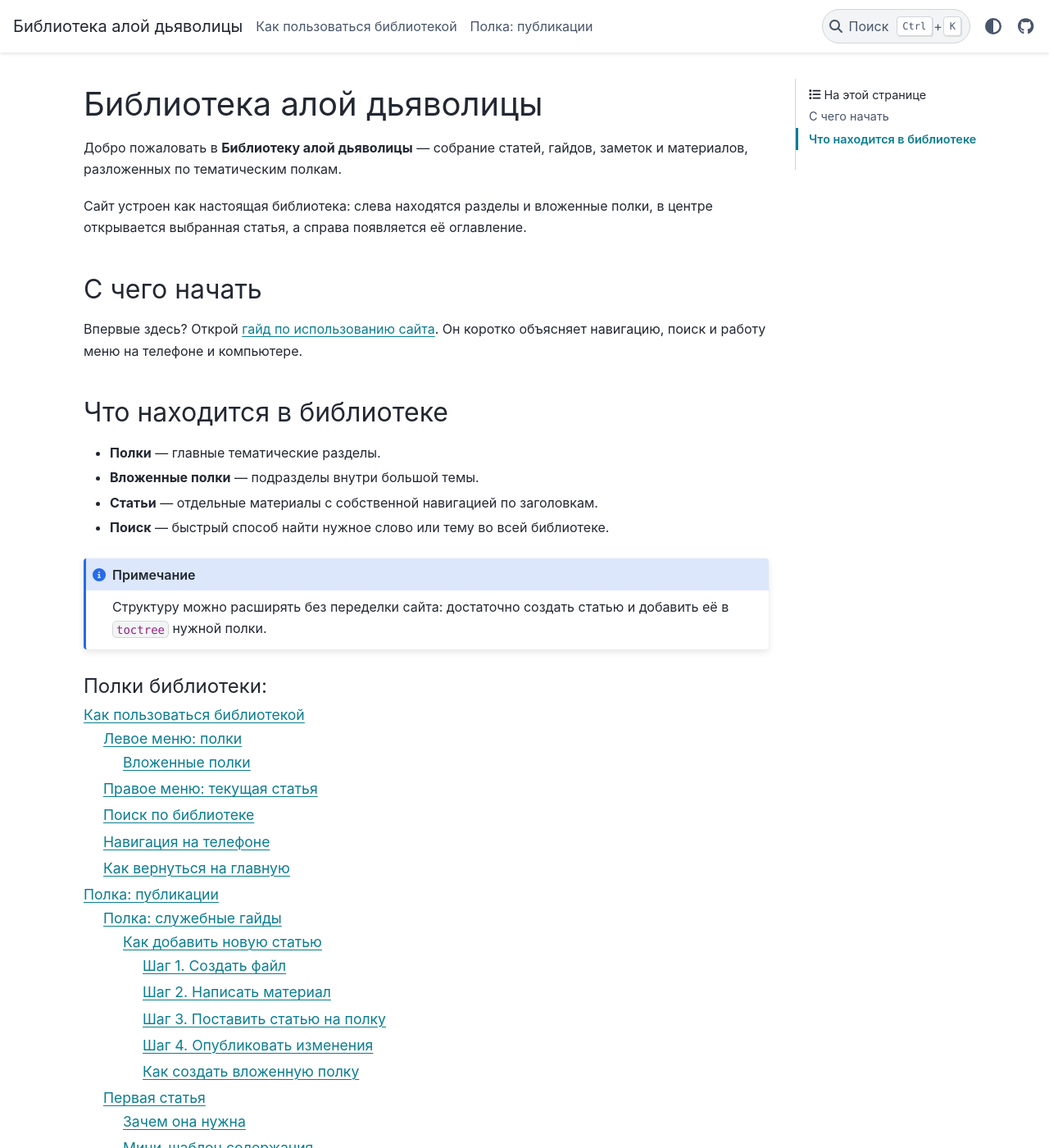
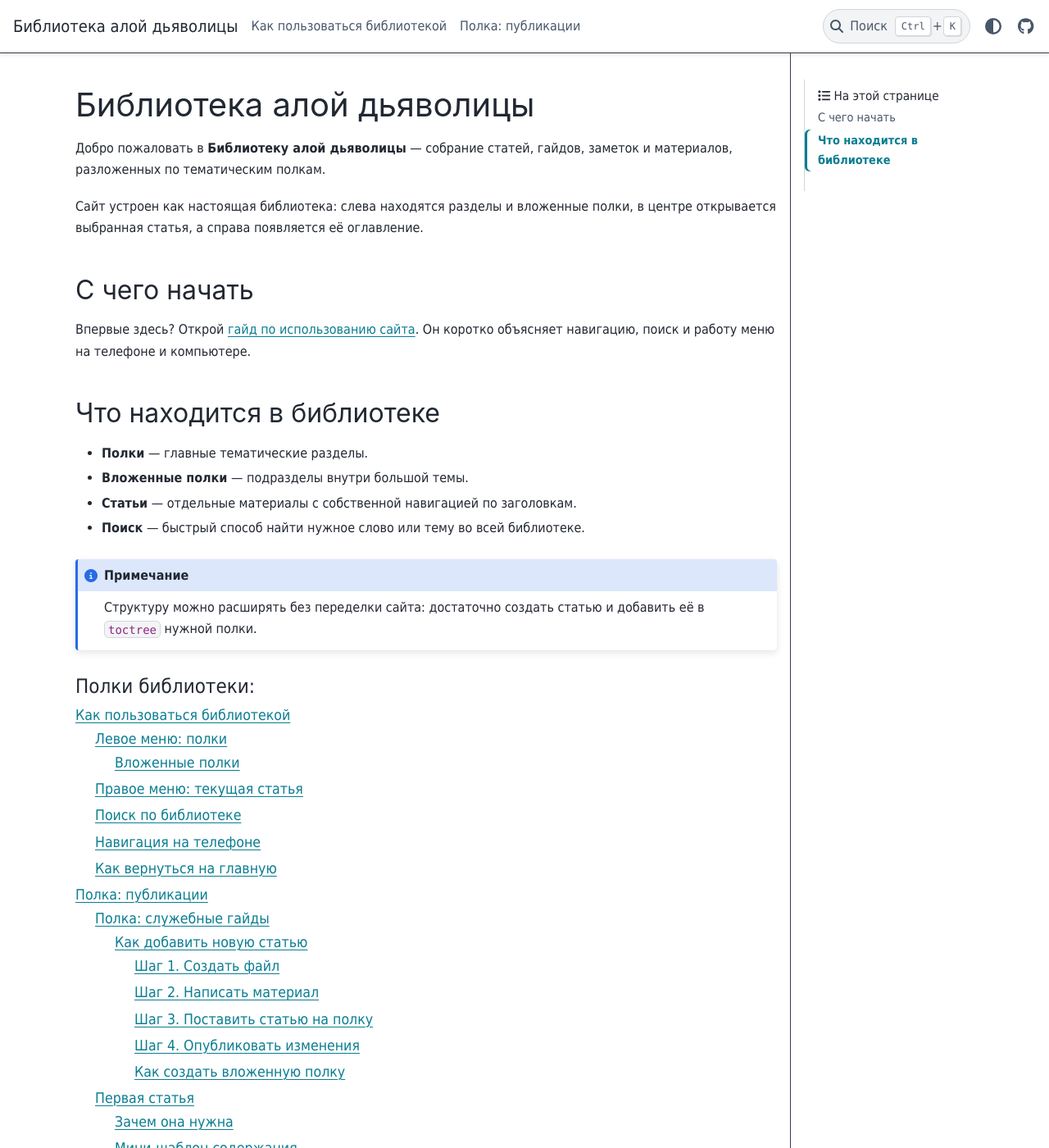
Before and after one commit to Dreafun/libraryscarletdevil, a Sphinx documentation site: the page built from docs/index.rst, in a window 1280 px wide and 1400 px high. Shown: the whole window at 82% size. Built offline with Sphinx 7.4.7 and the PyData theme 0.15.4, drawn with Linux system fonts in a browser that asks for light colours.

Commit message:
Apply Tahoma font and dark scarlet palette

```diff
--- a/docs/_static/custom.css
+++ b/docs/_static/custom.css
@@ -1,15 +1,79 @@
-/* Custom styles for Library Scarlet Devil */
+/* Оформление «Библиотеки алой дьяволицы». */
 
 :root {
-  --scarlet-accent: #8b1e3f;
+  --scarlet-accent: #d35b7d;
+  --scarlet-accent-soft: #f08ca8;
+  --library-bg: #111019;
+  --library-surface: #1a1722;
+  --library-surface-raised: #231e2d;
+  --library-border: #40364d;
+}
+
+html,
+body,
+button,
+input,
+select,
+textarea,
+.bd-header,
+.bd-sidebar-primary,
+.bd-sidebar-secondary,
+.bd-main,
+.bd-content {
+  font-family: Tahoma, Verdana, sans-serif;
+}
+
+html[data-theme="dark"] {
+  --pst-color-primary: var(--scarlet-accent-soft);
+  --pst-color-secondary: #c59af4;
+  --pst-color-background: var(--library-bg);
+  --pst-color-on-background: var(--library-surface);
+  --pst-color-surface: var(--library-surface-raised);
+  --pst-color-border: var(--library-border);
+  --pst-color-text-base: #eee9f3;
+  --pst-color-text-muted: #bdb4c8;
+  --pst-color-link: #ef91aa;
+  --pst-color-link-hover: #ffc1d1;
+}
+
+.bd-header {
+  border-bottom: 1px solid var(--library-border);
 }
 
 .bd-main .bd-content .bd-article-container {
-  max-width: 900px;
+  max-width: 920px;
 }
 
-.bd-sidebar-primary {
+.bd-sidebar-primary,
+.bd-sidebar-secondary {
   font-size: 0.95rem;
+}
+
+.bd-sidebar-primary .sidebar-primary-items__start,
+.bd-sidebar-primary .sidebar-primary-items__end {
+  gap: 0.3rem;
+}
+
+.bd-sidebar-primary .toctree-l1 > a {
+  font-weight: 700;
+}
+
+.bd-sidebar-primary a,
+.bd-sidebar-secondary a {
+  border-radius: 0.35rem;
+}
+
+.bd-sidebar-primary a:hover,
+.bd-sidebar-secondary a:hover {
+  background: rgb(211 91 125 / 12%);
+}
+
+.bd-sidebar-secondary {
+  border-left: 1px solid var(--library-border);
+}
+
+.admonition {
+  border-radius: 0.6rem;
 }
 
 .admonition-title {
```
